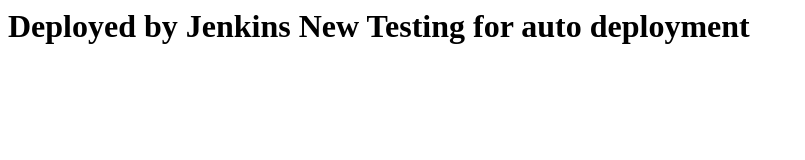
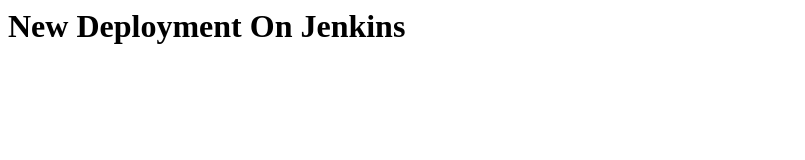
Before and after one commit to Tech-Contributors/app7.techcontributors, a plain HTML site: page index.html in a window 1280 px wide. Shown: the whole page, without its empty margins (0-805 px from the left). Drawn offline with Linux system fonts and the light colour scheme.

Commit message:
Update index.html

```diff
--- a/index.html
+++ b/index.html
@@ -1 +1 @@
-<h1>Deployed by Jenkins New Testing for auto deployment</h1>
+<h1>New Deployment On Jenkins</h1>
```
